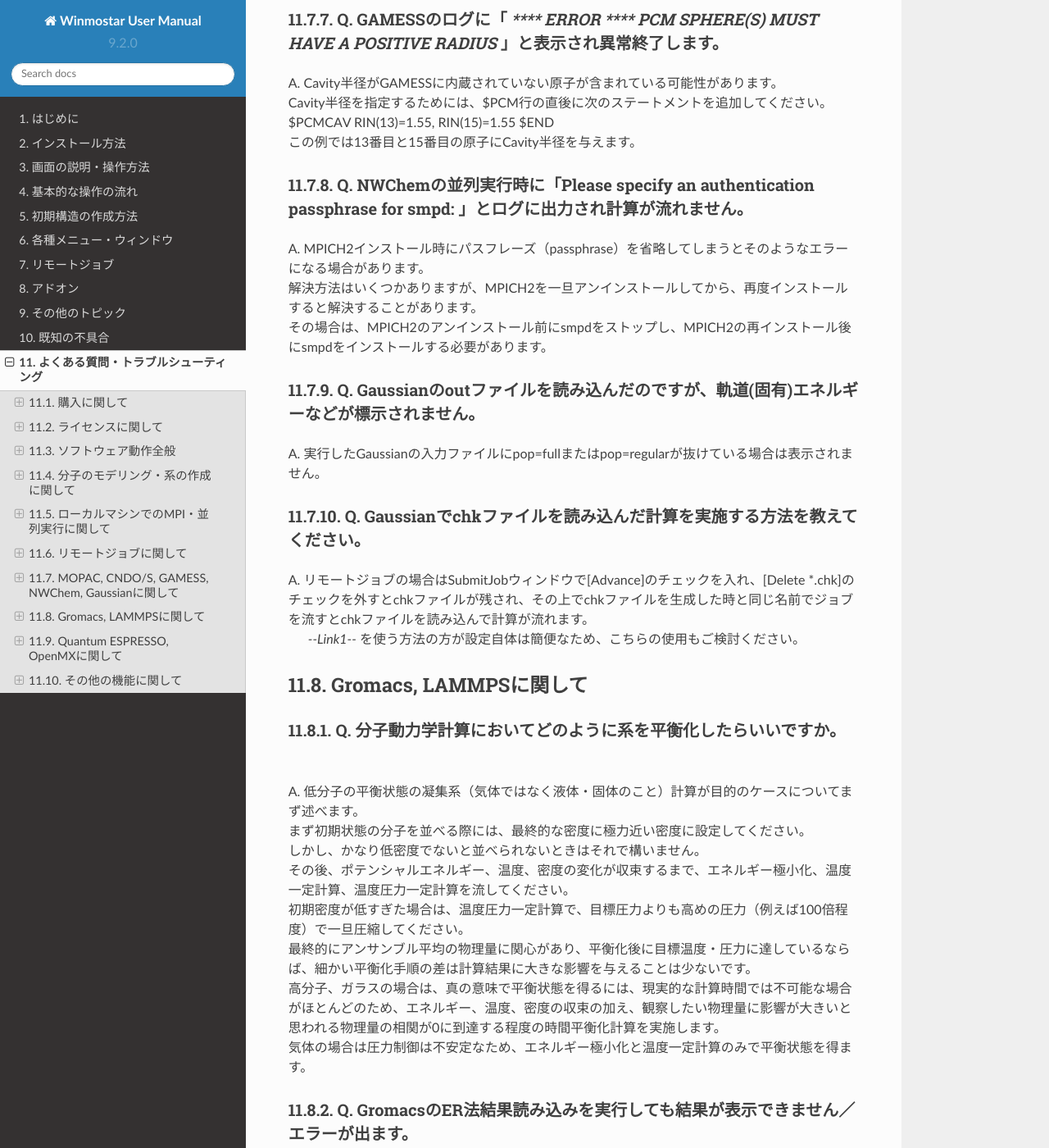
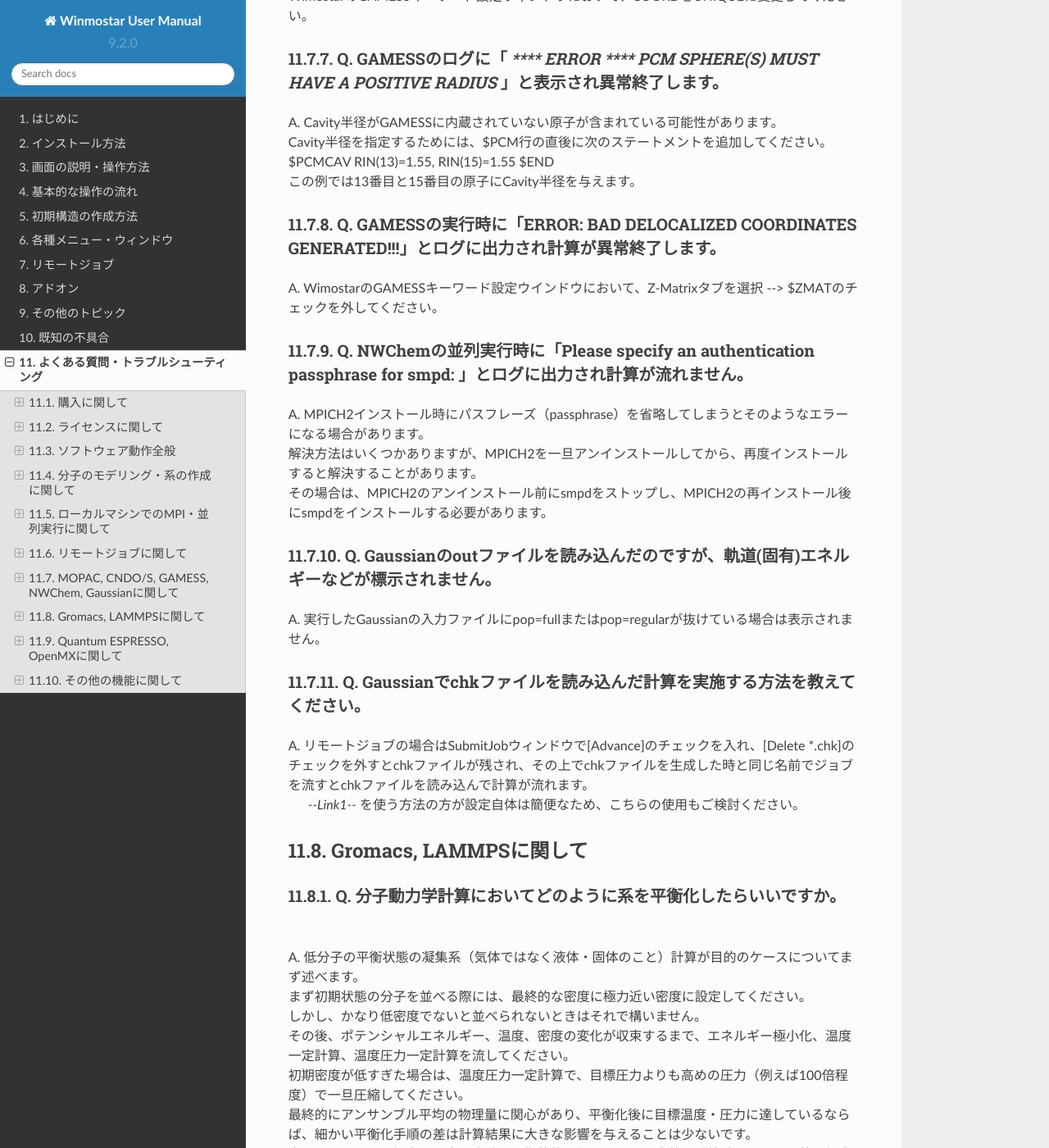
Before and after one commit to X-Ability/winmostar_doc, a Sphinx documentation site: the page built from source/faq/faq.rst, in a window 1280 px wide and 1400 px high, scrolled down 10252 px. Shown: the whole window at 82% size. Built offline with Sphinx 7.4.7 and the Read the Docs theme 2.0.0, drawn with Linux system fonts in a browser that asks for light colours; some of the changed text lies outside the part shown.

Commit message:
FAQ追加
git-svn-id: http://varane/svn/winmostar_doc/trunk@54 10044ad8-96a7-4fcc-a7cb-627c628f43f5

```diff
--- a/source/faq/faq.rst
+++ b/source/faq/faq.rst
@@ -325,6 +325,12 @@
 | $PCMCAV RIN(13)=1.55, RIN(15)=1.55 $END
 | この例では13番目と15番目の原子にCavity半径を与えます。
 
+Q. GAMESSの実行時に「ERROR: BAD DELOCALIZED COORDINATES GENERATED!!!」とログに出力され計算が異常終了します。
+^^^^^^^^^^^^^^^^^^^^^^^^^^^^^^^^^^^^^^^^^^^^^^^^^^^^^^^^^^^^^^^^^^^^^^^^^^^^^^^^^^^^^^^^^^^^^^^^^^^^^^^^^^^^^^^^^^^
+
+| A. WimostarのGAMESSキーワード設定ウインドウにおいて、Z-Matrixタブを選択 --> $ZMATのチェックを外してください。
+
+
 Q. NWChemの並列実行時に「Please specify an authentication passphrase for smpd: 」とログに出力され計算が流れません。
 ^^^^^^^^^^^^^^^^^^^^^^^^^^^^^^^^^^^^^^^^^^^^^^^^^^^^^^^^^^^^^^^^^^^^^^^^^^^^^^^^^^^^^^^^^^^^^^^^^^^^^^^^^^^^^^^^^^^^
 
```
